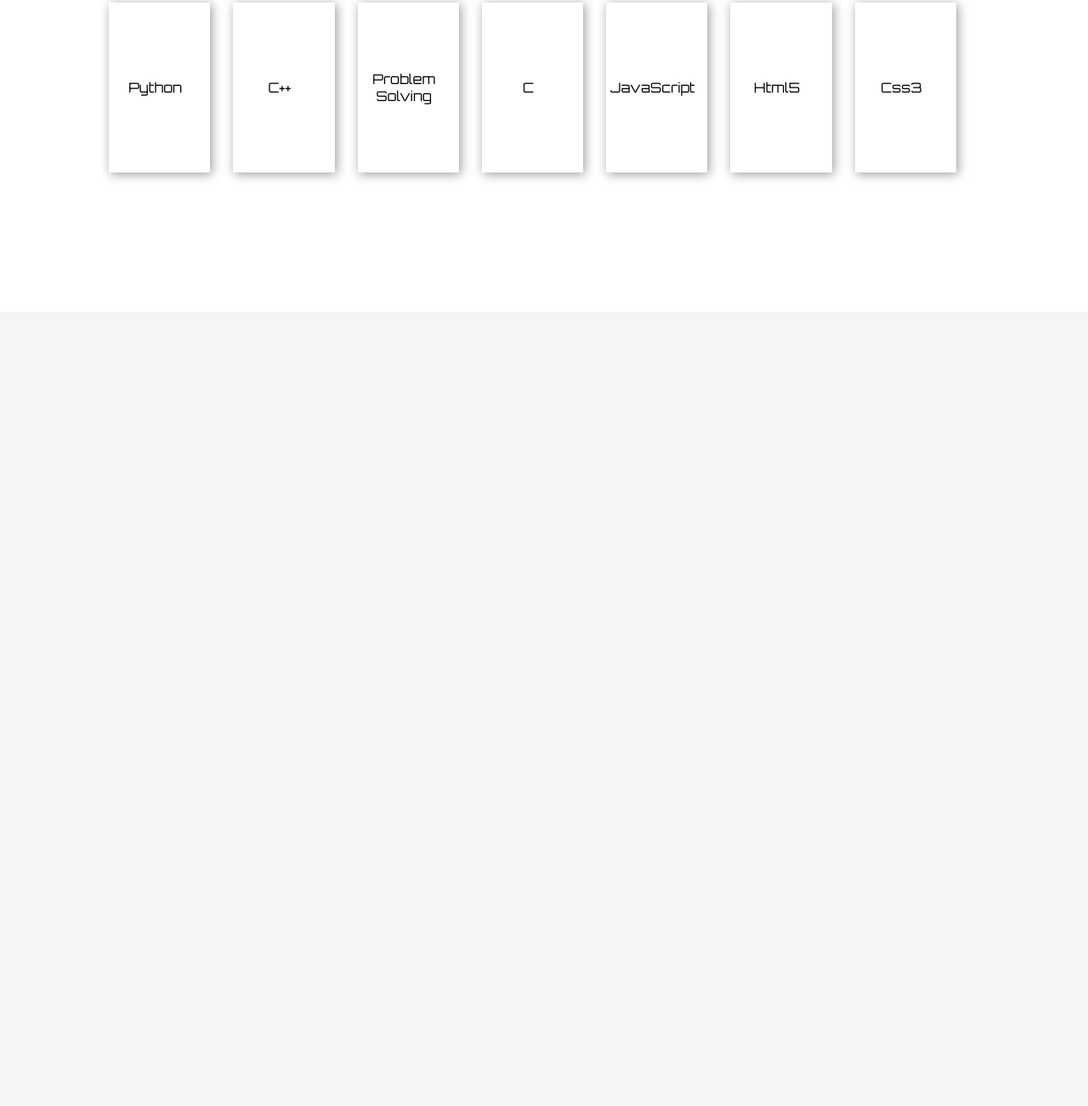
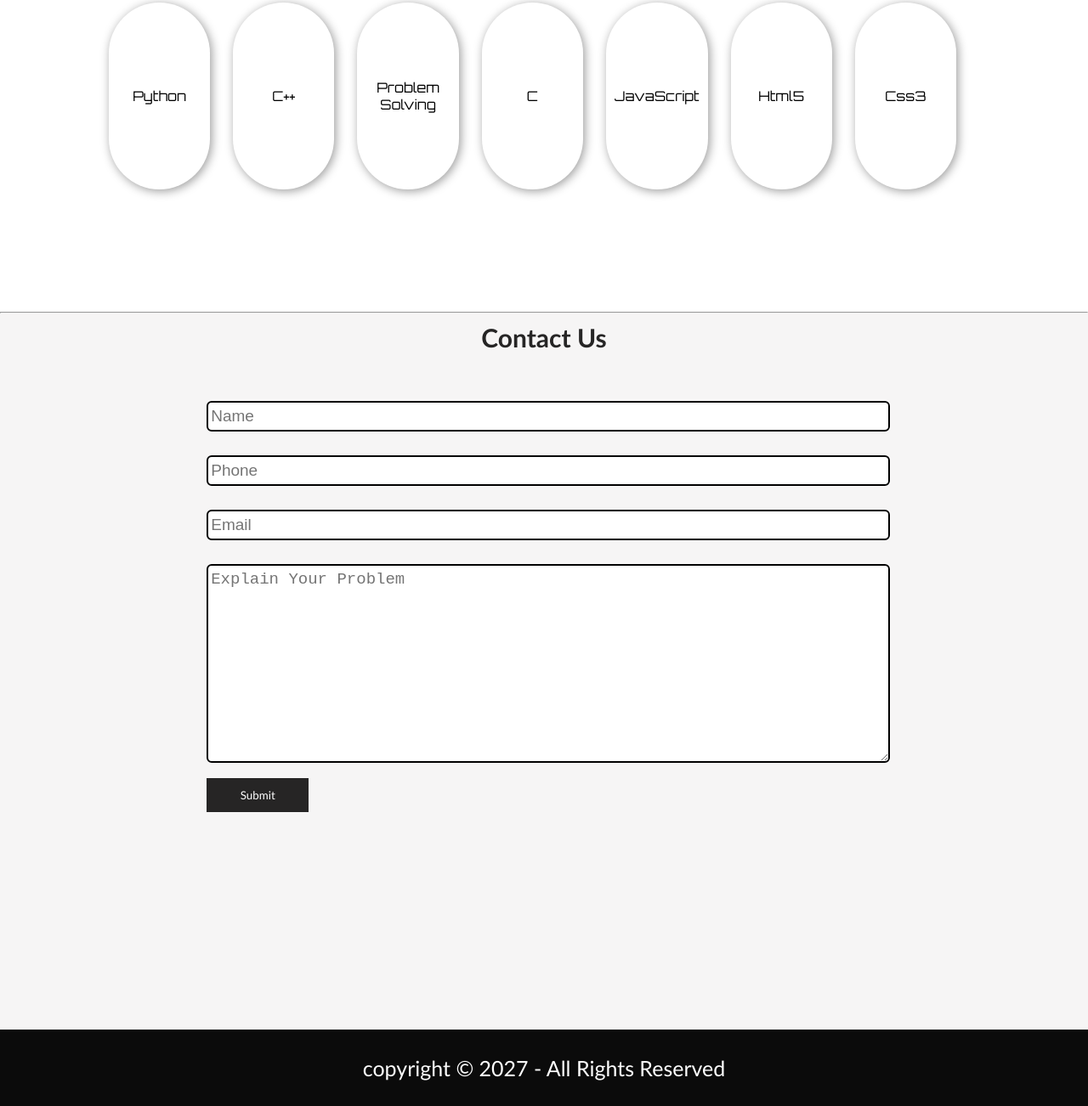
Before and after one commit to HassanButt2019/Portfolia-1-2020, a plain HTML site: page site/index.html in a window 1280 px wide. Shown: the part 1279-2581 px from the top of the page at 85% size. Before the commit the page ends 1646 px from the top, so only its background shows below. Drawn offline with Linux system fonts and the light colour scheme.

Commit message:
4 commit

```diff
--- a/site/css/style.css
+++ b/site/css/style.css
@@ -241,9 +241,10 @@ button:active
     text-align: center;
     display: flex;
     justify-content: center;
+    border-radius: 150px;
     align-items: center;
     vertical-align: middle;
-
+    padding: 10px;
 }
 #skill-head
 {
@@ -259,29 +260,52 @@ button:active
     display: flex;
     justify-content: center;
 }
-
-/*progress
+.contact
 {
-    color: #1a1a1a;
-    background: #1a1a1a;
-    -webkit-appearance: none;
-    appearance: none;
-    width: 50%px;
-    border-radius: 2px;
-
+    height: 833px;
+}
+.text-center
+{
+    text-align: center;
+    color: #262525;
+    margin: 10px;
+    font-size:30px;
+    font-family: 'Gill Sans', 'Gill Sans MT', Calibri, 'Trebuchet MS', sans-serif;
+}
+.form
+{
+    max-width: 62%;
+    margin: 43px auto;
+}
+.form-style
+{
+    margin: 14px 0 ;
+    width: 100%;
+    padding:5px 3px;
+    font-size: 19px;
+    border: 2px solid black;
+    border-radius: 6px ;
 }
 
-progress::-webkit-progress-bar {
-    background-color: #1a1a1a;
-    border-radius: 2px;
-    box-shadow: 0 2px 5px rgba(0, 0, 0, 0.25) inset;
+.btn
+{
+    width: 120px;
+    height: 40px;
+    color: #fff;
+    outline: none;
+    border: none;
+    font-family: 'Gill Sans', 'Gill Sans MT', Calibri, 'Trebuchet MS', sans-serif;
+    background-color: #262525;
 }
-progress[value]::-webkit-progress-value
+
+.text-footer
 {
-    background-color: #737d7d;
-    border-top-right-radius: 10px;
-    border-bottom-right-radius: 10px;
-    background-size: 35px 20px, 100% 100%, 100% 100%;
-  }
-
-  */
+    text-align: center;
+    font-family: 'Gill Sans', 'Gill Sans MT', Calibri, 'Trebuchet MS', sans-serif;
+    font-size: 25px;
+    color: white;
+    display: flex;
+    background-color: #0b0b0b;
+    justify-content: center;
+    padding: 30px 0;
+}
--- a/site/index.html
+++ b/site/index.html
@@ -65,29 +65,25 @@
             <div class="box7">Css3</div>
         </div>
     </div>
-<!--
-    <div class="skills">
-        <div>
-        <progress class="progress-dev"  value="40" max="100">Python</progress>
+    <hr>
+    <section class="contact">
+        <h2 class="text-center">
+            Contact Us
+        </h2>
+        <div class="form">
+            <input class="form-style" type="text" name="name" id="name" placeholder="Name">
+            <input class="form-style" type="text" name="phone" id="phonclass=" placeholder="Phone">
+            <input class="form-style" type="text" name="email" id="email" placeholder="Email">
+            <textarea class="form-style"   name="email" id="text" cols="30" rows="10" placeholder="Explain Your Problem"></textarea>
+            <button class="btn btndark">Submit</button>
+
         </div>
-        <div>
-        <progress class="progress-dev" value="40" max="100">Python</progress>
-        </div>
-        <div>
-        <progress class="progress-dev" value="40" max="100">Python</progress>
-        </div>
-        <div>
-        <progress class="progress-dev" value="40" max="100">Python</progress>
-        </div>
-       <div>
-        <progress class="progress-dev" value="40" max="100">Python</progress>
-        </div>
-        <div>
-        <progress class="progress-dev" value="40" max="100">Python</progress>
-        </div>
+    </section>
+    <footer>
+        <p class="text-footer background">
+        copyright &copy; 2027 - All Rights Reserved
+    </p>
+    </footer>
+</body>
 
-    </div>
-    -->
-
-</body>
 </html>
```
